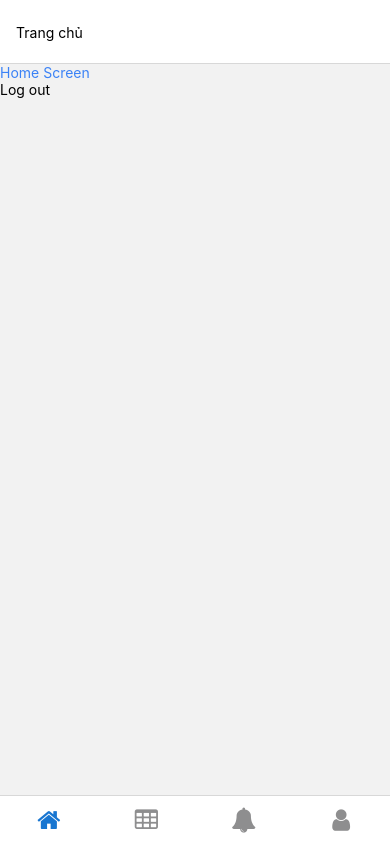
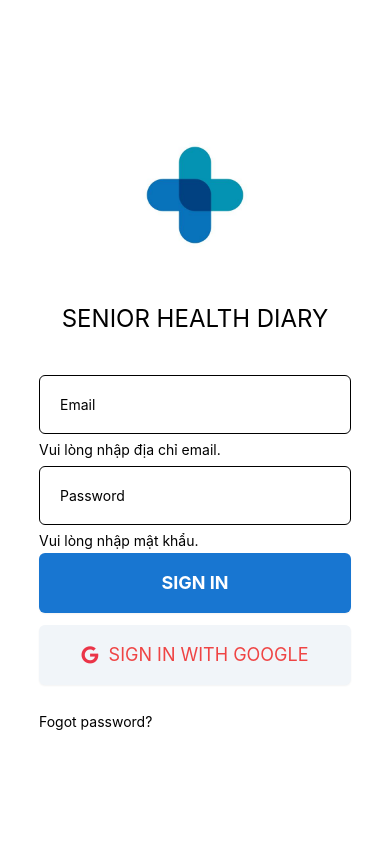
Before and after one commit to vominhthongss/senior-health-diary, a React Native app: screen / in a window 390 px wide. Both pictures are taken after a click on the button "SIGN IN". Built offline with nearby package versions, Linux system fonts and the light colour scheme; data requests are answered from the project's data file; what react-native-calendars would draw is missing.

Commit message:
update GeneralForm.js and LoginScreen.js

```diff
--- a/src/components/GeneralForm/GeneralForm.js
+++ b/src/components/GeneralForm/GeneralForm.js
@@ -1,17 +1,18 @@
 import React from "react";
-import { View, Button } from "react-native";
+import { View, Button, Text } from "react-native";
 import { Formik } from "formik";
 import CustomizeTextInput from "../CustomizeTextInput/CustomizetextInput";
 import { parseToForm } from "../../helps/parseToForm";
 import CustomizeButton from "../CustomizeButton/CustomizeButton";
 
 function GeneralForm({ fields, handleData, titleSubmitBtn }) {
-  const fieldRender = (field, key, { handleChange, values }) => {
+  const fieldRender = (field, key, { handleChange, values, errors }) => {
     let element = null;
 
     switch (field.type) {
       case "text":
         element = (
+          <View className="relative">
             <CustomizeTextInput
               key={key}
               placeholder={field.placeholder}
@@ -19,10 +20,31 @@ function GeneralForm({ fields, handleData, titleSubmitBtn }) {
               onChangeText={handleChange(field.name)}
               secureTextEntry={false}
             />
+            <View className="absolute -bottom-6">
+              {errors[field.name] && <Text>{errors[field.name]}</Text>}
+            </View>
+          </View>
+        );
+        break;
+      case "email":
+        element = (
+          <View className="relative">
+            <CustomizeTextInput
+              key={key}
+              placeholder={field.placeholder}
+              value={values[field.name]}
+              onChangeText={handleChange(field.name)}
+              secureTextEntry={false}
+            />
+            <View className="absolute -bottom-6">
+              {errors[field.name] && <Text>{errors[field.name]}</Text>}
+            </View>
+          </View>
         );
         break;
       case "password":
         element = (
+          <View className="relative">
             <CustomizeTextInput
               key={key}
               placeholder={field.placeholder}
@@ -30,10 +52,15 @@ function GeneralForm({ fields, handleData, titleSubmitBtn }) {
               onChangeText={handleChange(field.name)}
               secureTextEntry={true}
             />
+            <View className="absolute -bottom-6">
+              {errors[field.name] && <Text>{errors[field.name]}</Text>}
+            </View>
+          </View>
         );
         break;
       default:
         element = (
+          <View className="relative">
             <CustomizeTextInput
               key={key}
               placeholder={field.placeholder}
@@ -41,6 +68,10 @@ function GeneralForm({ fields, handleData, titleSubmitBtn }) {
               onChangeText={handleChange(field.name)}
               secureTextEntry={false}
             />
+            <View className="absolute -bottom-6">
+              {errors[field.name] && <Text>{errors[field.name]}</Text>}
+            </View>
+          </View>
         );
         break;
     }
@@ -52,12 +83,29 @@ function GeneralForm({ fields, handleData, titleSubmitBtn }) {
     <Formik
       initialValues={parseToForm(fields)}
       onSubmit={(values) => handleData(values)}
+      validate={(values) => {
+        const errors = {};
+        fields.map((field) => {
+          if (!values[field.name] && field.isRequired) {
+            errors[field.name] = `Vui lòng nhập ${field.label.toLowerCase()}.`;
+          } else if (
+            (field.type = "email" && !/\S+@\S+\.\S+/.test(values[field.name]))
+          ) {
+            errors[field.name] = "Địa chỉ email không hợp lệ.";
+          } else if (field.minLength && values[field.name] < field.minLength) {
+            errors[
+              field.name
+            ] = `${field.label} phải có ít nhất ${field.minLength} ký tự.`;
+          }
+        });
+        return errors;
+      }}
     >
-      {({ handleChange, handleBlur, handleSubmit, values }) => (
+      {({ handleChange, handleBlur, handleSubmit, values, errors }) => (
         <View className="w-full">
           {fields.map((field, key) => (
             <View key={key} className="my-4">
-              {fieldRender(field, key, { handleChange, values })}
+              {fieldRender(field, key, { handleChange, values, errors })}
             </View>
           ))}
           <View className="my-3">
--- a/src/screens/Login/LoginScreen.js
+++ b/src/screens/Login/LoginScreen.js
@@ -27,13 +27,18 @@ function LoginScreen() {
       name: "email",
       placeholder: "Email",
       value: "",
-      type: "text",
+      type: "email",
+      label: "Địa chỉ email",
+      isRequired: true,
     },
     {
       name: "password",
       placeholder: "Password",
       type: "password",
       value: "",
+      label: "Mật khẩu",
+      minLength: 6,
+      isRequired: true,
     },
   ];
   const [data, setData] = useState({});
```
Lines whose indentation alone changed are shown as unchanged.
